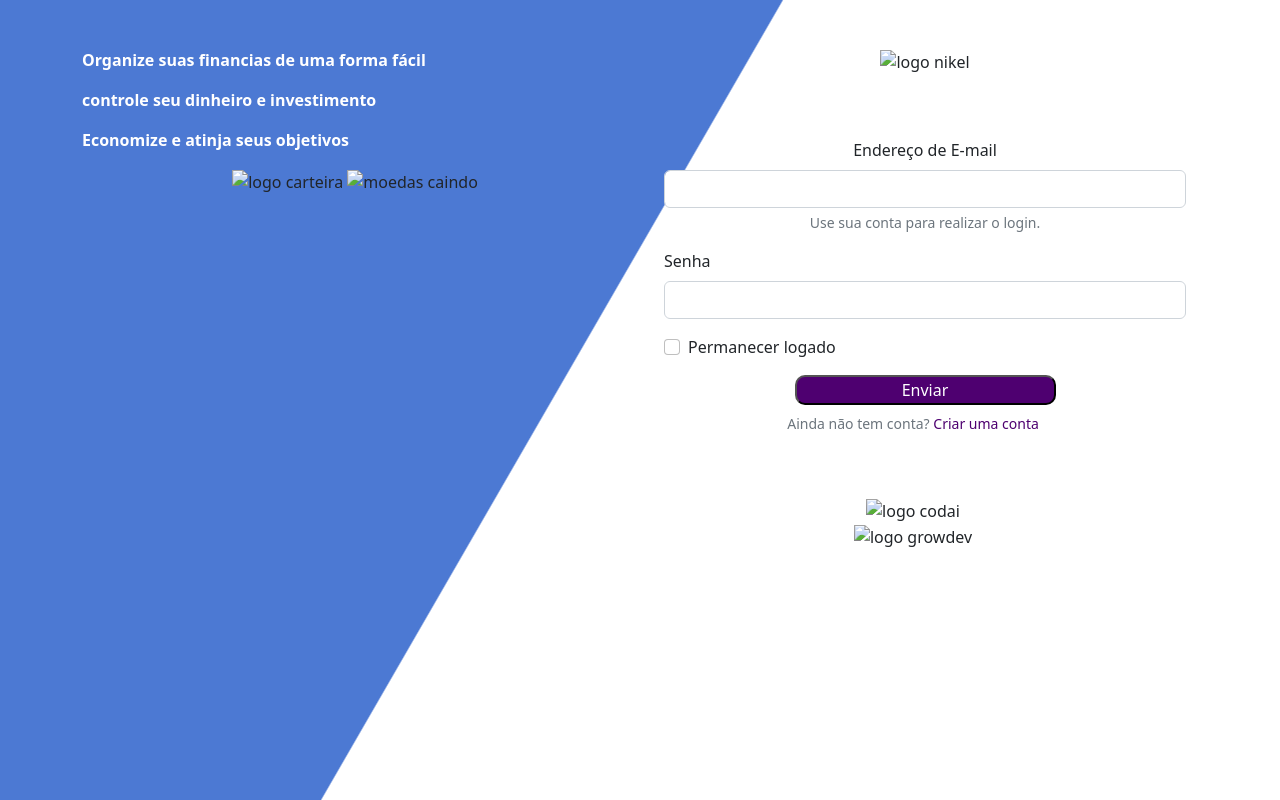
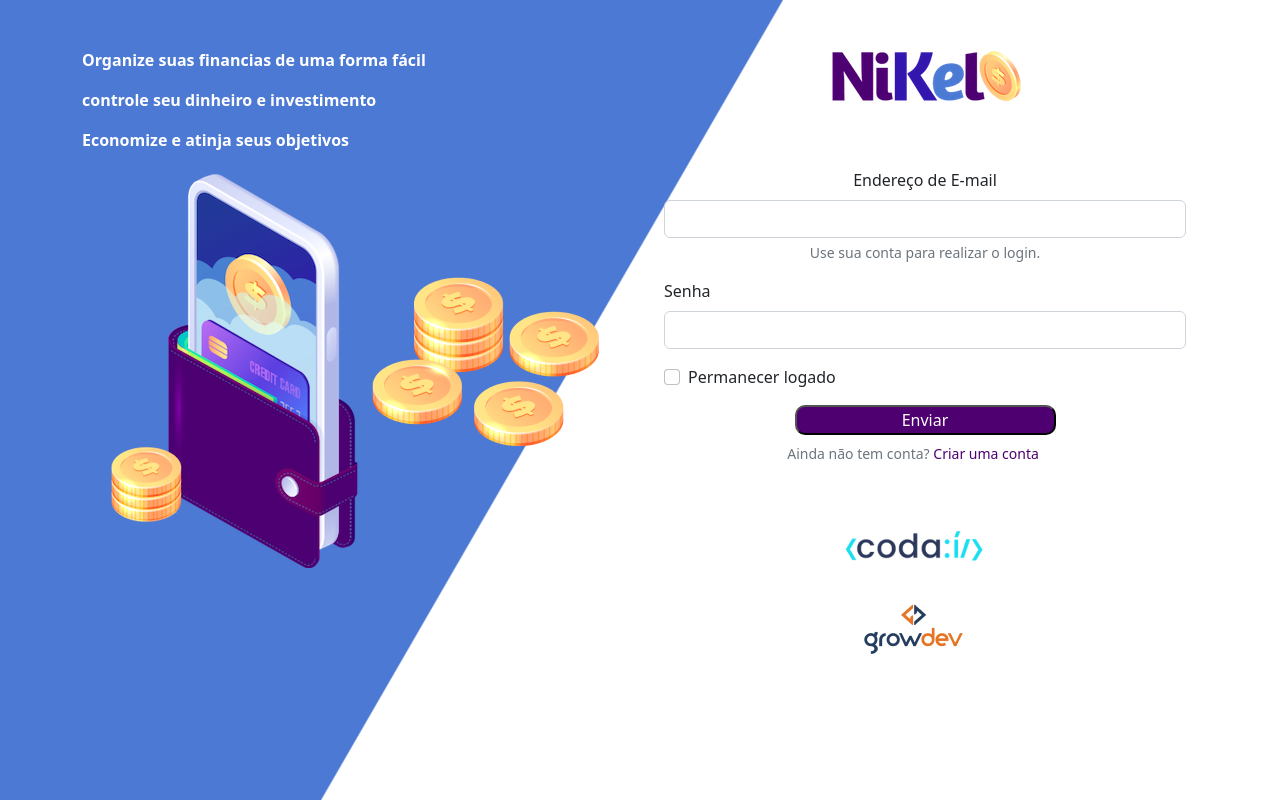
Before and after one commit to thaynafarianogueira/nikel-codai, a plain HTML site: page index.html in a window 1280 px wide. Drawn offline with nearby package versions, Linux system fonts and the light colour scheme.

Commit message:
finalizado

```diff
--- a/index.html
+++ b/index.html
@@ -22,8 +22,8 @@
                     <p>Economize e atinja seus objetivos </p>
                 </div>
                 <div class="text-center" >
-                    <img src="images/pocket.png" class="img-fluid" alt="logo carteira" srcset="">
-                    <img src="images/coins.png" class="img-fluid d-none d-md-inline coins"  alt="moedas caindo" srcset="">
+                    <img src="assent/images/pocket.png" class="img-fluid" alt="logo carteira" srcset="">
+                    <img src="/assent/images/coins.png" class="img-fluid d-none d-md-inline coins"  alt="moedas caindo" srcset="">
                 </div>
               </div>
 
@@ -33,7 +33,7 @@
                     <div class="row">
                         <div class="col d-flex justify-center flex-column my-5 ">
                             <div class="text-center mb-3" >
-                                <img src="images/nikel-logo.png" class="img-fluid" alt="logo nikel" srcset="">
+                                <img src="/assent/images/nikel-logo.png" class="img-fluid" alt="logo nikel" srcset="">
                             </div>
                         </div>
                     </div>
@@ -66,14 +66,14 @@
                         <div class="row">
                             <div class="col">
                                 <div class="text-center mt-5">
-                                    <img src="images/codai-logo.png" class="img-fluid" alt="logo codai" srcset="">
+                                    <img src="/assent/images/codai-logo.png" class="img-fluid" alt="logo codai" srcset="">
                                 </div>
                             </div>
                         </div>
                         <div class="row">
                             <div class="col">
                                 <div class="text-center" >
-                                    <img src="images/growdev-logo.png" class="img-fluid" alt="logo growdev" srcset="">
+                                    <img src="/assent/images/growdev-logo.png" class="img-fluid" alt="logo growdev" srcset="">
                                 </div>
                             </div>
                         </div>
```
Also changed, not shown: home.html (+2 -2 lines), transactions.html (+2 -2 lines).
